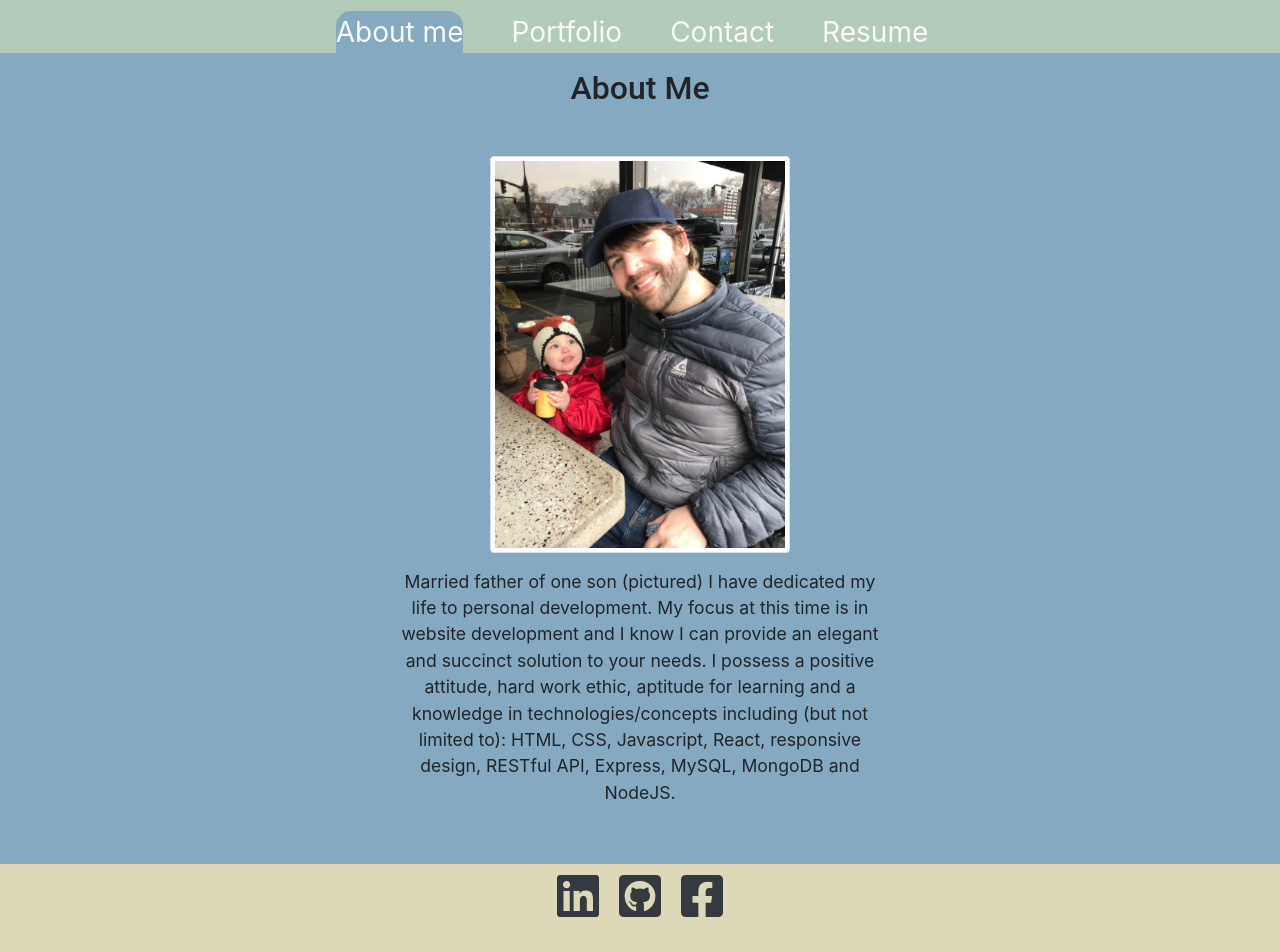
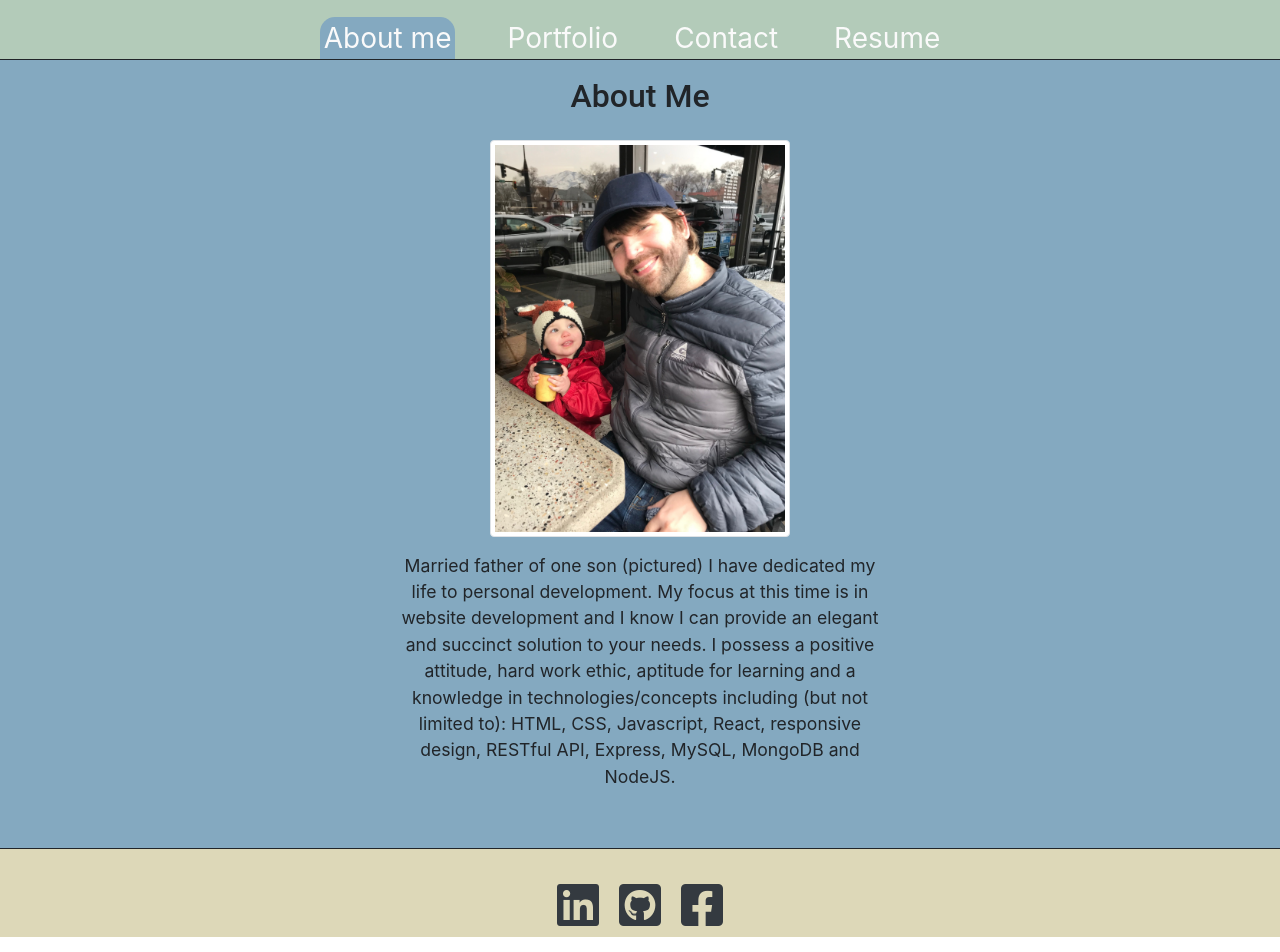
Before and after one commit to RossWestwater/RossWestwater_Portfolio, a React (Create React App) app: page / in a window 1280 px wide. Shown: the part 51-1003 px from the top of the page. Built offline with nearby package versions, Linux system fonts and the light colour scheme.

Commit message:
additional styling. added background color around portfolio items and borders

```diff
--- a/src/App.js
+++ b/src/App.js
@@ -3,43 +3,44 @@ import "./App.css";
 import Header from "./components/Header";
 import Footer from "./components/Footer";
 import Portfolio from "./components/Portfolio";
-import About from "./components/About"
-import ContactForm from "./components/Contact"
+import About from "./components/About";
+import ContactForm from "./components/Contact";
 import Resume from "./components/Resume";
 
-
 function App() {
-
-  const [pageRender, setPageRender] = useState('about')
+  const [pageRender, setPageRender] = useState("about");
 
   const RenderComponent = () => {
     switch (pageRender) {
-      case 'about':
-        return <About/>
+      case "about":
+        return <About />;
 
-      case 'portfolio':
-        return <Portfolio/>
+      case "portfolio":
+        return <Portfolio />;
 
-      case 'contact':
-        return <ContactForm/>
+      case "contact":
+        return <ContactForm />;
 
-      case 'resume':
-        return <Resume/>
+      case "resume":
+        return <Resume />;
 
       default:
-        return <About/>
+        return <About />;
     }
-  }
+  };
 
   return (
     <div className="pageBackground">
-      <div style={{minHeight: '13vh'}}>
-      <Header page={pageRender} changePage={setPageRender}/>
+      <div style={{ minHeight: "13vh" }}>
+        <Header page={pageRender} changePage={setPageRender} />
       </div>
-      <main style={{minHeight: '76vh'}}>
-        <RenderComponent/>
+      <main style={{ minHeight: "76vh" }} className="pt-3">
+        <RenderComponent />
       </main>
-      <footer className="footerBackground" style={{minHeight: '11vh'}}>
+      <footer
+        className="footerBackground border-top border-dark"
+        style={{ minHeight: "11vh" }}
+      >
         <Footer />
       </footer>
     </div>
--- a/src/components/About/index.js
+++ b/src/components/About/index.js
@@ -1,24 +1,25 @@
 import React from "react";
 
 const About = () => {
-
   return (
     <div className="center">
-      <h2>About Me</h2>
+      <h2 className="mb-4 mt-0">About Me</h2>
       <img
-            src={require('../../assets/images/Ross-with-son.JPG')}
-            alt="Ross with his son, Phineas"
-            className="img-thumbnail mx-1"
-          />
+        src={require("../../assets/images/Ross-with-son.JPG")}
+        alt="Ross with his son, Phineas"
+        className="img-thumbnail mx-1"
+      />
       <p className="thumbnail-text">
         Married father of one son (pictured) I have dedicated my life to
         personal development. My focus at this time is in website development
-        and I know I can provide an elegant and succinct solution to your
-        needs. I possess a positive attitude, hard work ethic, aptitude for
-        learning and a knowledge in technologies/concepts including (but not limited to): HTML, CSS, Javascript, React, responsive design, RESTful API, Express, MySQL, MongoDB and NodeJS.
+        and I know I can provide an elegant and succinct solution to your needs.
+        I possess a positive attitude, hard work ethic, aptitude for learning
+        and a knowledge in technologies/concepts including (but not limited to):
+        HTML, CSS, Javascript, React, responsive design, RESTful API, Express,
+        MySQL, MongoDB and NodeJS.
       </p>
     </div>
-  )
-}
+  );
+};
 
-export default About
+export default About;
--- a/src/components/Contact/index.js
+++ b/src/components/Contact/index.js
@@ -8,7 +8,7 @@ function ContactForm() {
     from_name: "",
     to_name: "Ross",
     message: "",
-    reply_to: ""
+    reply_to: "",
   });
 
   const [errorMessage, setErrorMessage] = useState("");
@@ -16,17 +16,12 @@ function ContactForm() {
 
   const handleSubmit = (e) => {
     e.preventDefault();
-    send(
-      'service_turbnim',
-      'template_jcyjo59',
-      toSend,
-      'yKfX4rf9lbQ1nJQzj'
-    )
+    send("service_turbnim", "template_jcyjo59", toSend, "yKfX4rf9lbQ1nJQzj")
       .then((response) => {
-        console.log('SUCCESS!', response.status, response.text);
+        console.log("SUCCESS!", response.status, response.text);
       })
       .catch((err) => {
-        console.log('FAILED...', err);
+        console.log("FAILED...", err);
       });
   };
 
@@ -54,7 +49,7 @@ function ContactForm() {
   return (
     <Container fluid>
       <Row>
-        <h2>Contact me</h2>
+        <h2 className="m-0 pb-4">Contact me</h2>
         <form id="contact-form" onSubmit={handleSubmit}>
           <div>
             <label htmlFor="name">Name:</label>
@@ -89,9 +84,7 @@ function ContactForm() {
               <p>{errorMessage}</p>
             </div>
           )}
-          <button type="submit">
-            Submit
-          </button>
+          <button type="submit">Submit</button>
         </form>
       </Row>
     </Container>
--- a/src/components/Footer/index.js
+++ b/src/components/Footer/index.js
@@ -1,11 +1,29 @@
 function Footer(props) {
+  return (
+    <div className="center pt-4">
+      <a
+        href="https://www.linkedin.com/in/ross-westwater-145795b7/"
+        target={"_blank"}
+        rel="noreferrer"
+      >
+        <i className="fa-brands fa-linkedin fa-3x my-2 mx-2"></i>
+      </a>
+      <a
+        href="https://github.com/RossWestwater"
+        target={"_blank"}
+        rel="noreferrer"
+      >
+        <i className="fa-brands fa-github-square fa-3x my-2 mx-2"></i>
+      </a>
+      <a
+        href="https://www.facebook.com/bob.andrews.923171/"
+        target={"_blank"}
+        rel="noreferrer"
+      >
+        <i className="fa-brands fa-facebook-square fa-3x my-2 mx-2"></i>
+      </a>
+    </div>
+  );
+}
 
-  return (
-    <div className="center" >
-      <a href="https://www.linkedin.com/in/ross-westwater-145795b7/" target={"_blank"} rel="noreferrer"><i className="fa-brands fa-linkedin fa-3x my-2 mx-2" ></i></a>
-      <a href="https://github.com/RossWestwater" target={"_blank"} rel="noreferrer"><i className="fa-brands fa-github-square fa-3x my-2 mx-2" ></i></a>
-      <a href="https://www.facebook.com/bob.andrews.923171/" target={"_blank"} rel="noreferrer"><i className="fa-brands fa-facebook-square fa-3x my-2 mx-2" ></i></a>
-    </div>
-)}
-
-export default Footer
+export default Footer;
--- a/src/components/Header/index.js
+++ b/src/components/Header/index.js
@@ -1,16 +1,15 @@
-import React from 'react';
-import Nav from '../Navigation';
-
+import React from "react";
+import Nav from "../Navigation";
 
 function Header(props) {
   return (
     <header>
-      <h1 >Ross Westwater</h1>
+      <h1 className="pb-3 m-0">Ross Westwater</h1>
       <div>
-      <Nav page={props.page} changePage={props.changePage}/>
+        <Nav page={props.page} changePage={props.changePage} />
       </div>
     </header>
-  )
+  );
 }
 
-export default Header
+export default Header;
--- a/src/components/Navigation/index.js
+++ b/src/components/Navigation/index.js
@@ -1,20 +1,76 @@
-import React from 'react';
+import React from "react";
 
 function Nav(props) {
   const clickHandler = (e) => {
-    props.changePage(e.target.getAttribute('name'))
-  }
-
+    props.changePage(e.target.getAttribute("name"));
+  };
 
   return (
-  <nav>
-    <ul className='flex-row'>
-      <li style={props.page === 'about' ? {background: "rgb(132, 169, 192)", borderTopRightRadius:'15px', borderTopLeftRadius:'15px' }: {}} name='about' onClick={clickHandler}>About me</li>
-      <li style={props.page === 'portfolio' ? {background: "rgb(132, 169, 192)", borderTopRightRadius:'15px', borderTopLeftRadius:'15px'}: {}} name='portfolio' onClick={clickHandler}>Portfolio</li>
-      <li style={props.page === 'contact' ? {background: "rgb(132, 169, 192)", borderTopRightRadius:'15px', borderTopLeftRadius:'15px'}: {}} name='contact' onClick={clickHandler}>Contact</li>
-      <li style={props.page === 'resume' ? {background: "rgb(132, 169, 192)", borderTopRightRadius:'15px', borderTopLeftRadius:'15px'}: {}} name='resume' onClick={clickHandler}>Resume</li>
-    </ul>
-  </nav>
-)}
+    <nav className="border-bottom border-dark">
+      <ul className="flex-row mb-0">
+        <li
+          style={
+            props.page === "about"
+              ? {
+                  background: "rgb(132, 169, 192)",
+                  borderTopRightRadius: "15px",
+                  borderTopLeftRadius: "15px"
+                }
+              : {}
+          }
+          name="about"
+          onClick={clickHandler}
+        >
+          About me
+        </li>
+        <li
+          style={
+            props.page === "portfolio"
+              ? {
+                  background: "rgb(132, 169, 192)",
+                  borderTopRightRadius: "15px",
+                  borderTopLeftRadius: "15px",
+                }
+              : {}
+          }
+          name="portfolio"
+          onClick={clickHandler}
+        >
+          Portfolio
+        </li>
+        <li
+          style={
+            props.page === "contact"
+              ? {
+                  background: "rgb(132, 169, 192)",
+                  borderTopRightRadius: "15px",
+                  borderTopLeftRadius: "15px",
+                }
+              : {}
+          }
+          name="contact"
+          onClick={clickHandler}
+        >
+          Contact
+        </li>
+        <li
+          style={
+            props.page === "resume"
+              ? {
+                  background: "rgb(132, 169, 192)",
+                  borderTopRightRadius: "15px",
+                  borderTopLeftRadius: "15px",
+                }
+              : {}
+          }
+          name="resume"
+          onClick={clickHandler}
+        >
+          Resume
+        </li>
+      </ul>
+    </nav>
+  );
+}
 
-export default Nav
+export default Nav;
--- a/src/index.css
+++ b/src/index.css
@@ -101,7 +101,7 @@ a {
 }
 
 nav ul li {
-  padding: 0px 0px;
+  padding: 0px 4px;
 }
 
 p a:hover {
--- a/src/utils/helpers.js
+++ b/src/utils/helpers.js
@@ -1,4 +1,5 @@
 export function validateEmail(email) {
-  var re = /^(([^<>()[\]\\.,;:\s@"]+(\.[^<>()[\]\\.,;:\s@"]+)*)|(".+"))@((\[[0-9]{1,3}\.[0-9]{1,3}\.[0-9]{1,3}\.[0-9]{1,3}\])|(([a-zA-Z\-0-9]+\.)+[a-zA-Z]{2,}))$/;
+  var re =
+    /^(([^<>()[\]\\.,;:\s@"]+(\.[^<>()[\]\\.,;:\s@"]+)*)|(".+"))@((\[[0-9]{1,3}\.[0-9]{1,3}\.[0-9]{1,3}\.[0-9]{1,3}\])|(([a-zA-Z\-0-9]+\.)+[a-zA-Z]{2,}))$/;
   return re.test(String(email).toLowerCase());
 }
```
Also changed, not shown: src/components/Photos/index.js (+53 -14 lines), src/components/Portfolio/index.js (+5 -6 lines), src/components/Resume/index.js (+13 -14 lines).
